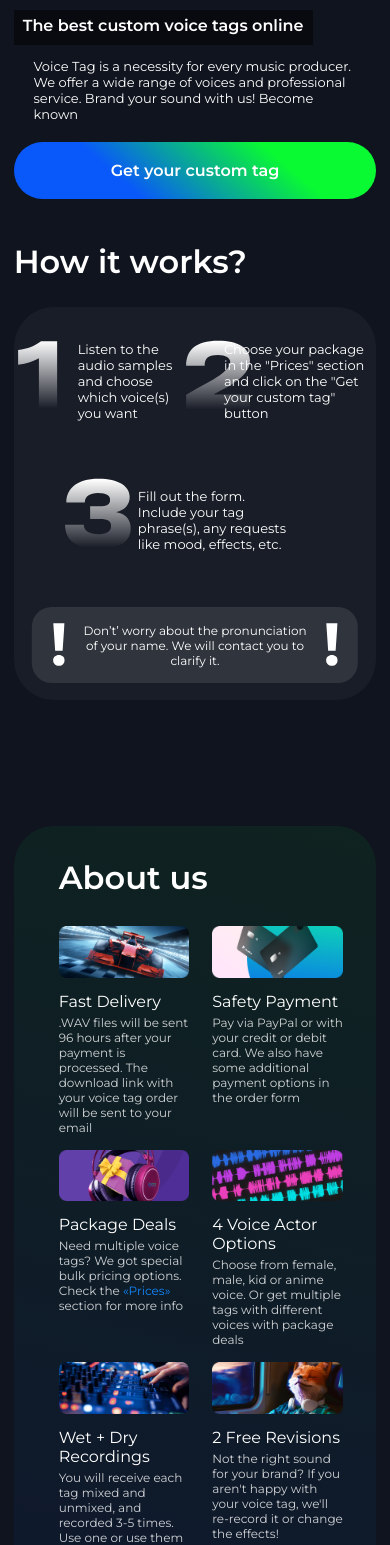
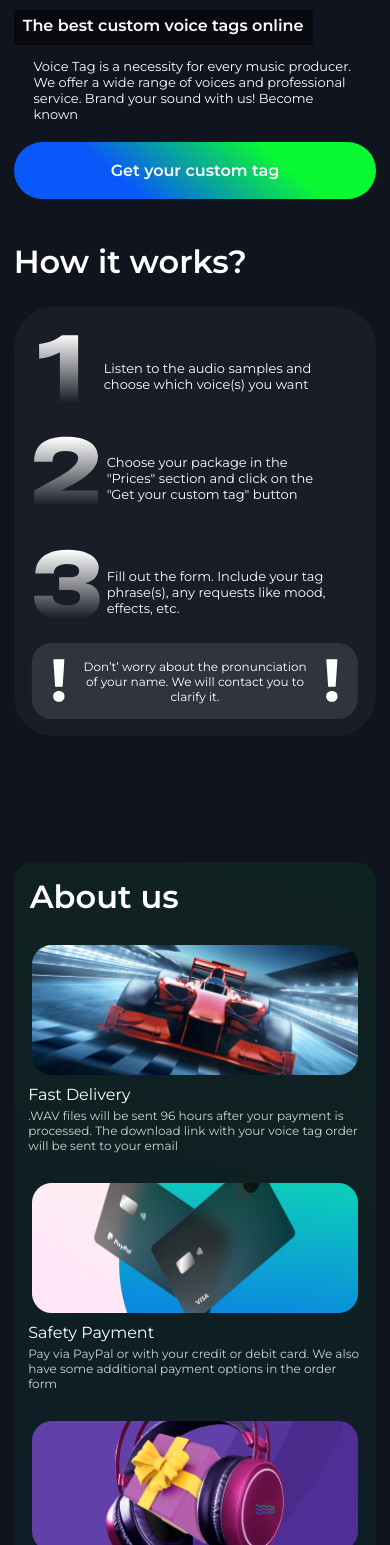
Before and after one commit to DmitryKonovets0/Voice-Tag-Lab, a React (Create React App) app: page / in a window 390 px wide. Shown: the part 455-2000 px from the top of the page. Built offline with nearby package versions, Linux system fonts and the light colour scheme.

Commit message:
Complete media styles in second, third, and fourth sections

```diff
--- a/src/components/about/about-media.scss
+++ b/src/components/about/about-media.scss
@@ -25,5 +25,34 @@
       font-size: 12px;
     }
   }
+}
+@media (max-width: 425px) {
+  .about{
+    &__title{
+      margin-left: 16px;
+    }
+    &__card{
+      display: flex;
+      flex-direction: column;
+      align-items: center;
+    }
+    &__wrapper{
+      border-radius: 20px;
+      padding-top: 15px;
+      padding-left: 0;
+      padding-right: 0;
+      &_items{
+        height: 1369px;
+        grid-template-columns: 100%;
+        grid-row-gap: 15px;
+      }
+    }
+    &__descr{
+      text-align: left;
+    }
+    &__heading{
+      width: 92%;
 
+    }
+  }
 }
--- a/src/components/how/how-media.scss
+++ b/src/components/how/how-media.scss
@@ -72,30 +72,34 @@
 
 @media ( max-width: 425px ) {
   .how{
+    padding-top: 300px;
     &__wrapper{
-      height: 393px;
+      grid-template-columns: 100%;
+      padding-right: 100px;
+      padding-top: 28px;
+      height: 429px;
       gap: 30px;
       flex-direction: column;
       margin: 26px auto;
+      &_descr{
+        text-align: left;
+      }
       &_item{
         flex-direction:row;
+        margin-left: 20px;
         &:nth-child(1){
-          margin-left: 4px;
+          margin-left: 25px;
           .how__wrapper_descr{
-            margin-left: 30px;
+            margin-left: 35px;
           }
         }
-      }
-      &_descr{
-        width: 245px;
-        text-align: left;
-        margin-left: 8px;
-      }
-    }
-  }
-}
-@media ( max-width: 425px ) {
-.how{
-  padding-top: 300px;
-  }
-}
+        &:nth-child(2){
+          .how__wrapper_descr{
+            margin-left: 43px;
+          }
+        }
+        &:nth-child(3){
+          width: 121%;
+          margin-left: 20px;
+        }
+      }}}}
--- a/src/components/promo/promo.scss
+++ b/src/components/promo/promo.scss
@@ -1,10 +1,7 @@
 .promo {
     height: 699px;
     padding: 24px 0 54px 0;
-    background: url("../../img/bg/firstBg.svg")center center/cover no-repeat  ;
-
-
-
+    background: url("../../img/bg/firstBg.svg") center center/cover no-repeat;
     a{
         text-decoration: none;
     }
--- a/src/components/samples/samples-media.scss
+++ b/src/components/samples/samples-media.scss
@@ -103,3 +103,16 @@
     }
   }
 }
+@media (max-width: 1100px) {
+  .samples{
+    margin-top: 40px;
+    padding: 0;
+    &__futures{
+      grid-template-columns: 100%;
+      row-gap: 10px;
+    }
+    .futures__text{
+      margin-top: 0;
+    }
+  }
+}
```
